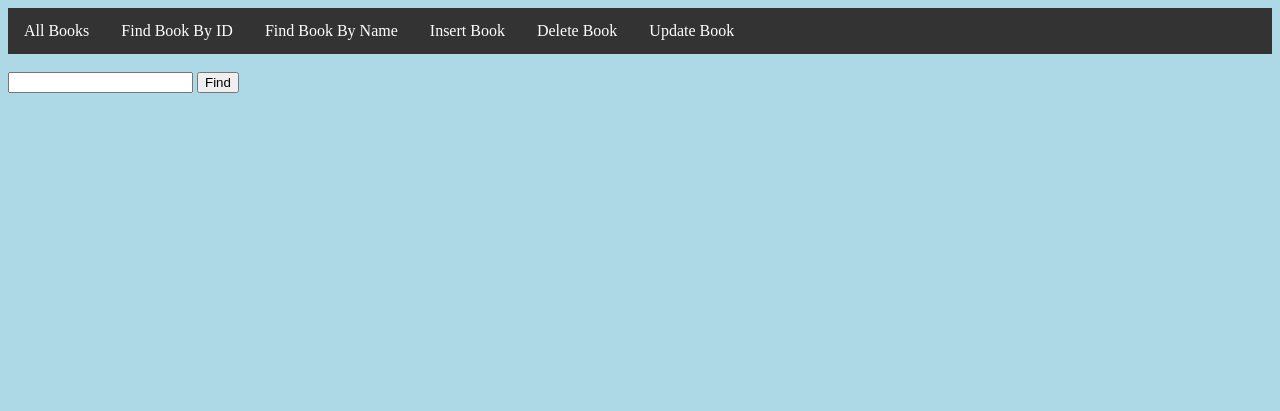
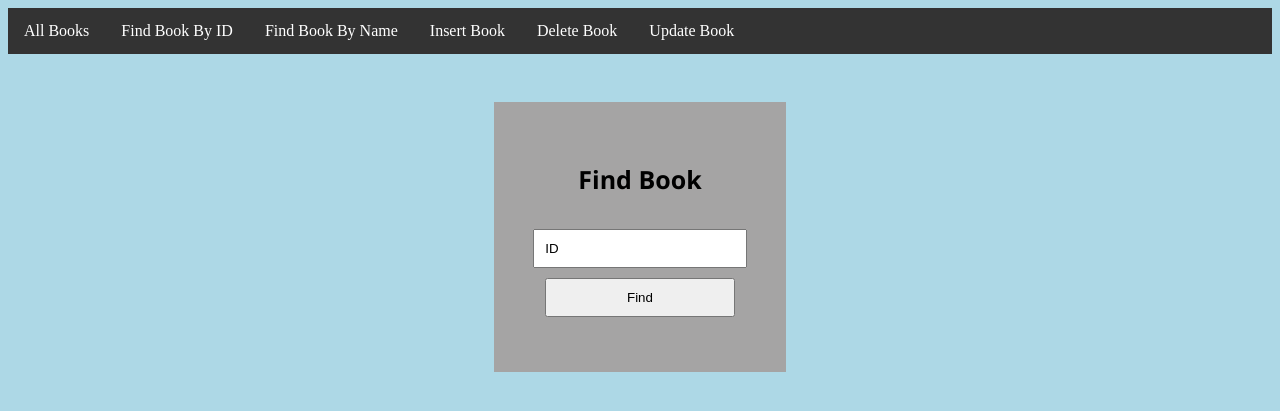
Before and after one commit to CodingMike15/e-library, a Flask app: page /findbookbyid in a window 1280 px wide. Shown: the top 411 px of the page. Run offline with Flask 2, Linux system fonts and the light colour scheme.

Commit message:
Find Book By ID CSS

```diff
--- a/src/static/styles/base.css
+++ b/src/static/styles/base.css
@@ -26,7 +26,8 @@ nav li a:hover {
     background-color: #111;
 }
 
-.container {
+.book_container {
+    margin: auto;
     margin-top: 30px;
     margin-bottom: 30px;
     padding: 20px 20px;
@@ -34,7 +35,29 @@ nav li a:hover {
     background-color: gray;
 }
 
-.container p {
-    padding: 0;
+.book_container p {
+    padding: 5px;
     margin: 0;
 }
+
+.form {
+    margin: auto;
+    margin-top: 30px;
+    padding: 50px 20px;
+    width: 20%;
+    text-align: center;
+    background-color: rgb(165, 164, 164);
+}
+
+.form h2 {
+    font-size: 25px;
+    font-family: 'Segoe UI', Tahoma, Geneva, Verdana, sans-serif;
+    padding: 5px 5px;
+    margin: 5px 5px;
+}
+
+.form input {
+    width: 75%;
+    margin: 5px 10px;
+    padding: 10px 10px;
+}
--- a/src/templates/find_book_by_id.html
+++ b/src/templates/find_book_by_id.html
@@ -2,14 +2,19 @@
 
 {% block content %}
     <br>
-    <form method="POST">
-        <input type="text", name="book">
+    <form method="POST" class="form">
+        <h2>Find Book</h2>
+        <br>
+        <input type="text" name="book" value="ID">
+        <br>
         <input type="submit" value="Find">
     </form>
 
     {% if book %}
-        <p>name: {{book[1]}}</p>
-        <p>author: {{book[2]}}</p>
+        <div class="book_container">
+            <p><b>Name:</b> {{book[1]}}</p>
+            <p><b>Author:</b> {{book[2]}}</p>
+        </div>
     {% endif %}
 
 {% endblock %}
--- a/src/templates/get_books.html
+++ b/src/templates/get_books.html
@@ -6,7 +6,7 @@
 
     <ul>
         {% for book in books %}
-            <div class="container">
+            <div class="book_container">
                 <p><b>ID:</b> {{book[0]}}</p>
                 <p><b>Name:</b> {{book[1]}}</p>
                 <p><b>Author:</b> {{book[2]}}</p>
```
